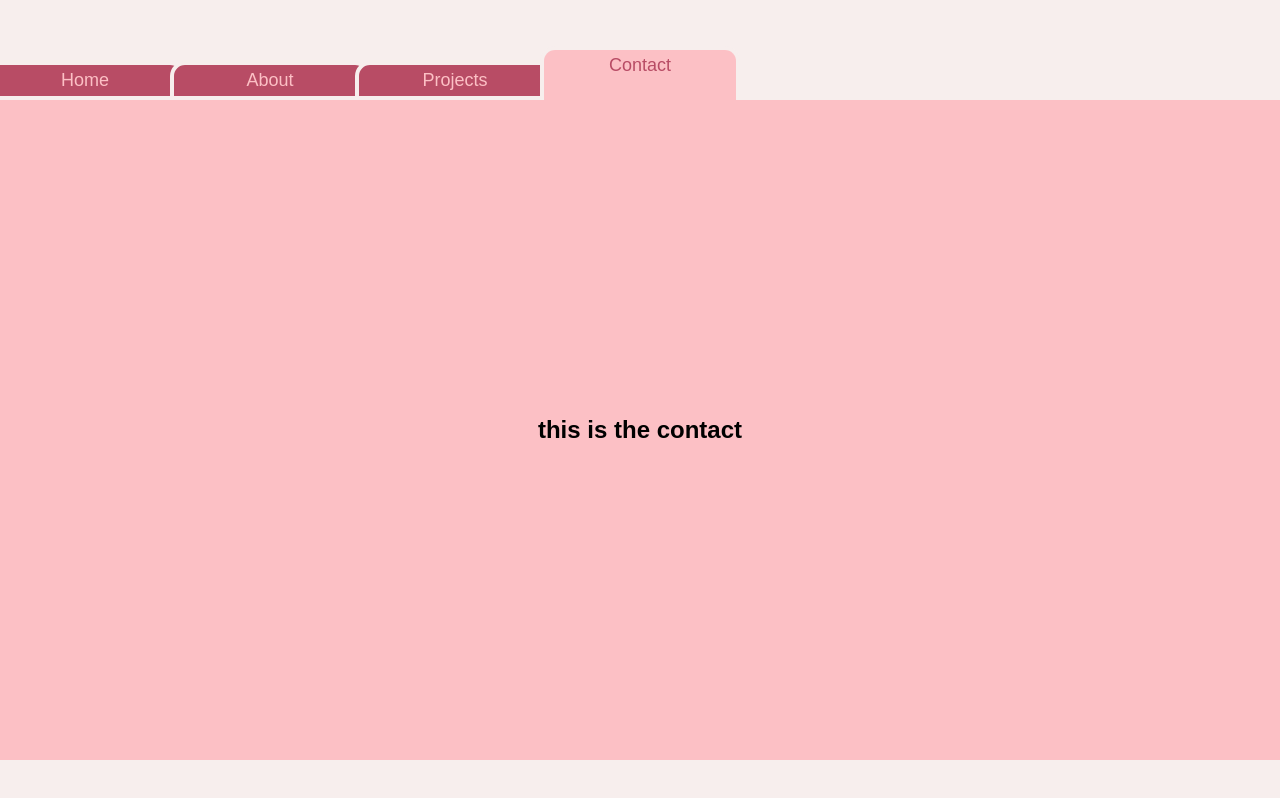
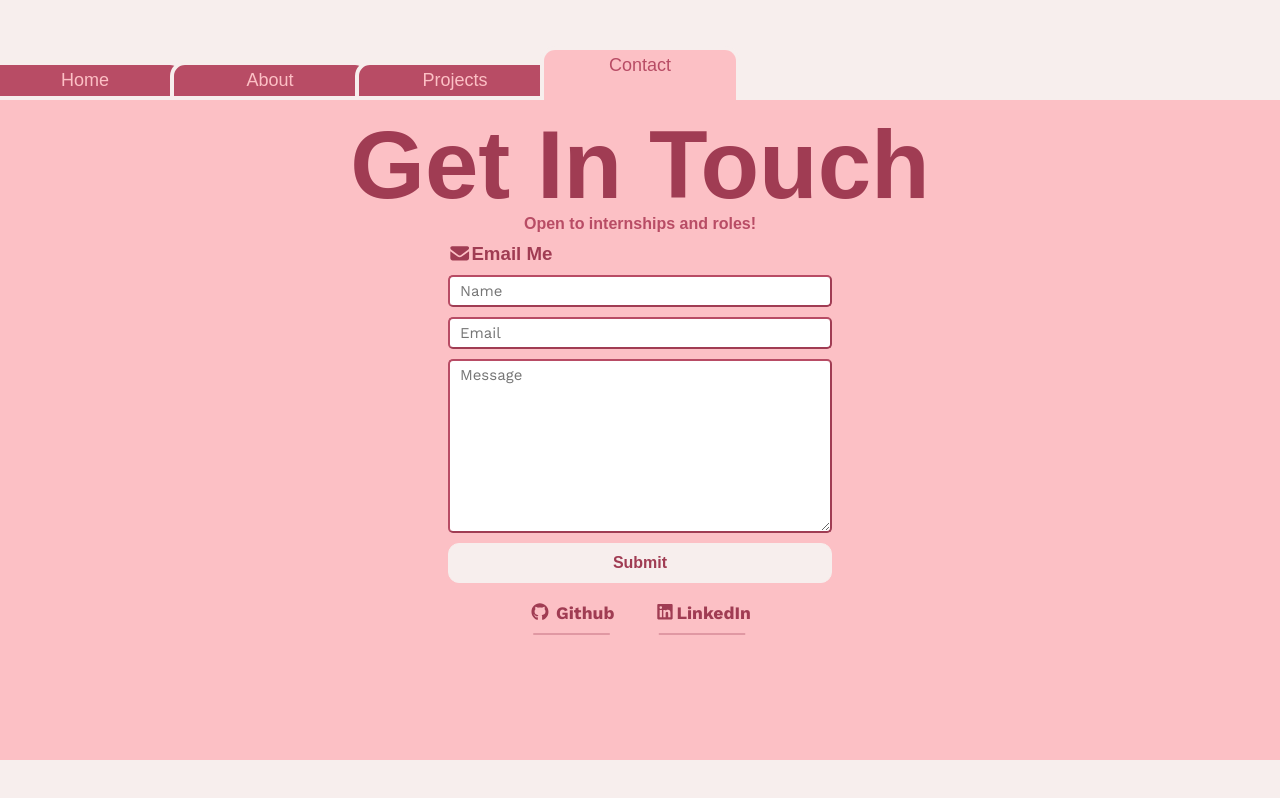
Before and after one commit to kesauce/portfolio, a React (Vite) app: page / in a window 1280 px wide. Both pictures are taken after a click on the button "Contact". Built offline with nearby package versions, Linux system fonts and the light colour scheme; a web font is replaced by a local one.

Commit message:
added a contact form that's connected to a third party tool that won't require me to put my email onto the website

```diff
--- a/package.json
+++ b/package.json
@@ -10,7 +10,9 @@
     "preview": "vite preview"
   },
   "dependencies": {
+    "@formspree/react": "^3.0.0",
     "@fortawesome/free-brands-svg-icons": "^7.1.0",
+    "@fortawesome/free-solid-svg-icons": "^7.1.0",
     "@fortawesome/react-fontawesome": "^3.1.1",
     "react": "^19.2.0",
     "react-dom": "^19.2.0",
--- a/src/components/Contact.jsx
+++ b/src/components/Contact.jsx
@@ -1,8 +1,59 @@
+import { useForm, ValidationError } from '@formspree/react';
+import '../styles/Contact.css';
+import { FontAwesomeIcon } from "@fortawesome/react-fontawesome";
+import { faGithub, faLinkedin } from "@fortawesome/free-brands-svg-icons";
+import { faEnvelope } from "@fortawesome/free-solid-svg-icons";
+
 export default function Contact() {
+	const [state, handleSubmit] = useForm("xgvggvpl");
 
-  return (
-    <section className='main-content'>
-        <h1>this is the contact</h1>
-    </section>
-  )
+  	return (
+		<section className='main-content contact'>
+			<h1>Get In Touch</h1>
+			<h6>Open to internships and roles!</h6>
+			<form className='contact-form' onSubmit={handleSubmit}>
+				<h3><FontAwesomeIcon icon={faEnvelope} />Email Me</h3>
+				<input
+					id="name"
+					type="text"
+					name="name"
+					placeholder='Name'
+				/>
+				<ValidationError
+					prefix="Name"
+					field="name"
+					errors={state.errors}
+				/>
+				<input
+					id="email"
+					type="email"
+					name="email"
+					placeholder='Email'
+				/>
+				<ValidationError
+					prefix="Email"
+					field="email"
+					errors={state.errors}
+				/>
+				<textarea
+					id="message"
+					name="message"
+					placeholder='Message'
+				/>
+				<ValidationError
+					prefix="Message"
+					field="message"
+					errors={state.errors}
+				/>
+				<button className='button-45'type="submit" disabled={state.submitting}>Submit</button>
+			</form>
+			{
+				state.succeeded ? <h3>Thanks! I'll get back to you as soon as I can.</h3> : undefined
+			}
+			<div className='links'>
+				<a className='social-link' href='https://github.com/kesauce' target="_blank" rel="noopener noreferrer"><h3><FontAwesomeIcon icon={faGithub} /> Github</h3></a>
+				<a className='social-link' href='https://www.linkedin.com/in/alexis-ma%C3%B1osca-7b015a354/' target="_blank" rel="noopener noreferrer"><h3><FontAwesomeIcon icon={faLinkedin} />LinkedIn</h3></a>
+			</div>
+		</section>
+	)
 }
--- /dev/null
+++ b/src/styles/Contact.css
@@ -0,0 +1,118 @@
+.contact{
+    display: flex;
+    flex-direction: column;
+    justify-content: flex-start;
+}
+
+.contact h1{
+    color: var(--crimson-dark);
+    font-size: 6rem;
+}
+
+.contact h6{
+    color: var(--crimson);
+    font-size: medium;
+    margin: 0;
+    margin-top: -5px;
+}
+
+.contact h3{
+    color: var(--crimson-dark);
+    margin: 10px 0px;
+}
+
+.contact-form{
+    display: flex;
+    flex-direction: column;
+    width: 30vw;
+}
+
+.contact-form input, textarea{
+    font-size: 15px;
+    padding: 5px 10px;
+    margin-bottom: 10px;
+    font-family: "Work Sans", sans-serif;
+    border-radius: 5px;
+    border-bottom: 2px solid var(--crimson-dark);
+    border-right: 2px solid var(--crimson-dark);
+    border-top: 2px solid var(--crimson);
+    border-left: 2px solid var(--crimson);
+}
+
+.contact-form textarea{
+    max-width: 95%;
+    min-height: 20vh;
+}
+
+.button-45 {
+    background-color: var(--white);
+    border: 1px solid var(--white);
+    border-radius: 11px;
+    color: var(--crimson-dark);
+    cursor: pointer;
+    font-size: 1rem;
+    font-weight: 700;
+    line-height: 33.4929px;
+    padding: 2px 12px;
+    text-align: center;
+    transition: border .2s ease-in-out,box-shadow .2s ease-in-out;
+}
+
+
+.button-45:active {
+    background-color: var(--crimson-dark);
+    box-shadow: rgba(0, 0, 0, 0.12) 0 1px 3px 0 inset;
+    color: var(--white);
+}
+
+.button-45:hover {
+    background-color: var(--white);
+    border-color: var(--crimson-dark);
+}
+
+.button-45:active:hover,
+.button-45:focus:hover,
+.button-45:focus {
+    background-color: var(--crimson-dark);
+    box-shadow: rgba(0, 0, 0, 0.12) 0 1px 3px 0 inset;
+    color: var(--white);
+}
+
+.links{
+    display: flex;
+    flex-direction: row;
+    justify-content: space-between;
+    align-items: center;
+}
+
+.social-link{
+    font-family: 'Work sans';
+    text-decoration: none;
+    font-size: 15px;
+    color: #000;
+    font-weight: 300;
+    margin: 10px 20px;
+    position: relative;
+}
+
+.social-link:before {
+    position: absolute;
+    margin: 0 auto;
+    top: 100%;
+    left: 0;
+    width: 100%;
+    height: 2px;
+    background-color: var(--crimson-dark);
+    content: '';
+    opacity: .3;
+    -webkit-transform: scaleX(.9);
+    transform: scaleX(.9);
+    transition-property: opacity, -webkit-transform;
+    transition-duration: .3s;
+}
+
+.social-link:hover:before {
+    opacity: 1;
+    -webkit-transform: scaleX(1);
+    transform: scaleX(1);
+}
```
Also changed, not shown: 1 other file (tests, documents, lock files or other folders).
